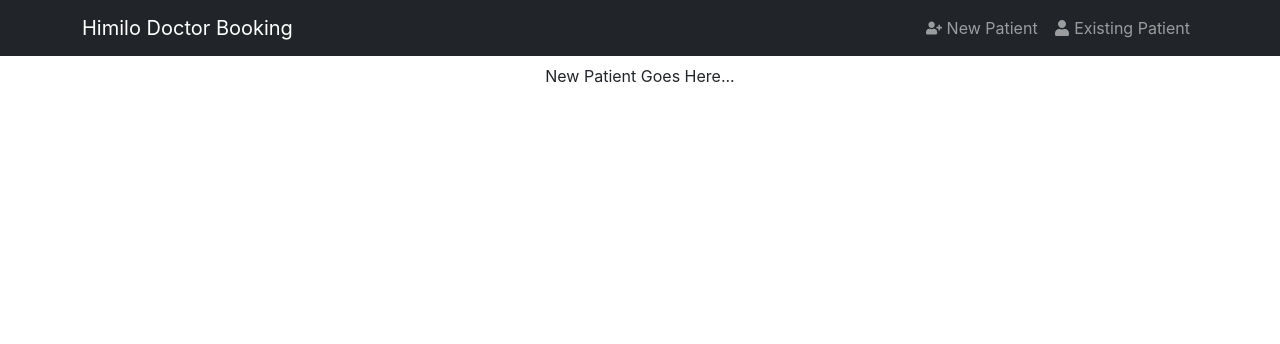
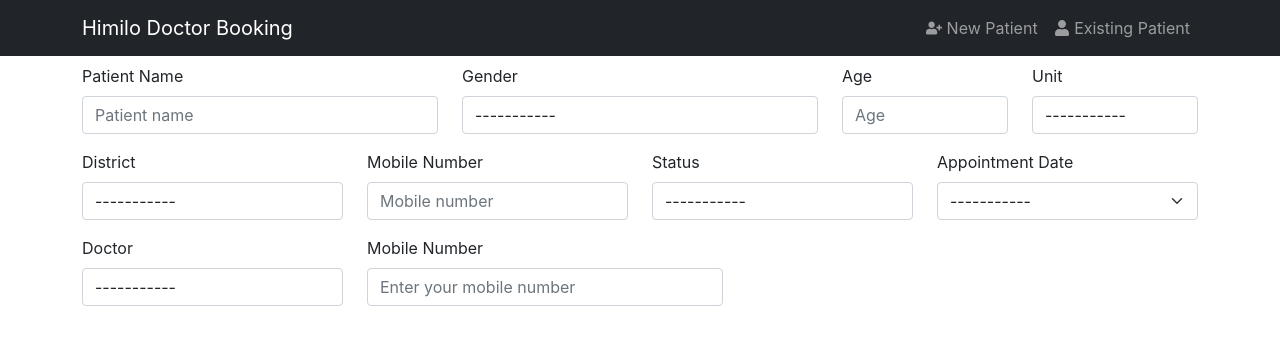
Before and after one commit to ahmaat19/himilo-online-doctor-booking, a Next.js app: page /new-patient in a window 1280 px wide. Shown: the top 344 px of the page. Built offline with nearby package versions, Linux system fonts and the light colour scheme.

Commit message:
updating prisma

```diff
--- a/pages/api/v1/doctors/index.js
+++ b/pages/api/v1/doctors/index.js
@@ -8,12 +8,14 @@
 
 export default handler.get(async (req, res) => {
   try {
-    const doctors = await prisma.doctors.findMany({where: {
-      Doctor: 'Yes',
-      Active: 'Yes',
-      WorkingDays: {contains: moment().format('dddd'),}
-    }})
-    return res.status(200).json({total: doctors.length, doctors})
+    const doctors = await prisma.doctors.findMany({
+      where: {
+        Doctor: 'Yes',
+        Active: 'Yes',
+        WorkingDays: { contains: moment().format('dddd') },
+      },
+    })
+    return res.status(200).json({ total: doctors.length, doctors })
   } catch (error) {
     throw new Error(error)
   }
--- a/pages/api/v1/patients/index.js
+++ b/pages/api/v1/patients/index.js
@@ -1,11 +1,12 @@
 import nc from 'next-connect'
-import { PrismaClient } from '@prisma/client'
+import { Prisma, PrismaClient } from '@prisma/client'
+import moment from 'moment'
 
 const prisma = new PrismaClient()
 
 const handler = nc()
 
-export default handler.get(async (req, res) => {
+handler.get(async (req, res) => {
   const search = req.query.search
   if (search.length < 5)
     return res.status(404).json({
@@ -31,3 +32,86 @@
     throw new Error(error)
   }
 })
+
+handler.post(async (req, res) => {
+  const {
+    PatientID,
+    DoctorID,
+    UserName,
+    PatientType,
+    Tel,
+    BookingTel,
+    Status,
+    Date,
+    DateAdded,
+    AddedBy,
+    Booked,
+  } = req.body
+
+  const doctor = await prisma.doctors.findMany({
+    where: {
+      DoctorID,
+      Doctor: 'Yes',
+      Active: 'Yes',
+      WorkingDays: { contains: moment().format('dddd') },
+    },
+  })
+
+  try {
+    if (doctor.length > 0) {
+      const data = {
+        PatientID,
+        DoctorID,
+        UserName,
+        PatientType,
+        Cost: doctor[0].Cost,
+        Tel,
+        BookingTel,
+        Status,
+        Date: moment(Date).format(),
+        DateAdded: moment(DateAdded).format(),
+        AddedBy,
+      }
+
+      // console.log(data)
+
+      const pat = await prisma.$queryRaw(
+        Prisma.sql`INSERT INTO DoctorAssignation (PatientID,
+          DoctorID,
+          UserName,
+          PatientType,
+          Cost,
+          Tel,
+          BookingTel,
+          Status,
+          Date,
+          DateAdded,
+          AddedBy) VALUES (${PatientID},
+            ${DoctorID},
+            ${UserName},
+            ${PatientType},
+            ${doctor[0].Cost},
+            ${Tel},
+            ${BookingTel},
+            ${Status},
+           ${Date}, ${DateAdded},
+            ${AddedBy})`
+      )
+      console.log(pat)
+
+      // const patient = await prisma.town.create({
+      //   data,
+      // })
+
+      return res.status(200).json(pat)
+    } else {
+      return res
+        .status(404)
+        .json({ status: '404', message: 'Doctor not found' })
+    }
+  } catch (error) {
+    throw new Error(error)
+  }
+})
+
+export default handler
--- a/pages/new-patient.js
+++ b/pages/new-patient.js
@@ -1,7 +1,178 @@
+import moment from 'moment'
 import React from 'react'
 
 const NewPatient = () => {
-  return <div className='text-center'>New Patient Goes Here...</div>
+  const toDay = new Date()
+  return (
+    <div className='row'>
+      <div className='col-md-4 col-12'>
+        <div className='mb-3'>
+          <label htmlFor='name' className='form-label'>
+            Patient Name
+          </label>
+          <input
+            type='text'
+            name='Name'
+            className='form-control'
+            id='name'
+            placeholder='Patient name'
+          />
+        </div>
+      </div>
+      <div className='col-md-4 col-12'>
+        <div className='mb-3'>
+          <label htmlFor='name' className='form-label'>
+            Gender
+          </label>
+          <select
+            className='form-control'
+            id='name'
+            name='Gender'
+            placeholder='Patient name'
+          >
+            <option value=''>-----------</option>
+            <option value='Male'>Male</option>
+            <option value='Female'>Female</option>
+          </select>
+        </div>
+      </div>
+      <div className='col-md-2 col-6'>
+        <div className='mb-3'>
+          <label htmlFor='name' className='form-label'>
+            Age
+          </label>
+          <input
+            type='Number'
+            name='Age'
+            className='form-control'
+            id='name'
+            placeholder='Age'
+          />
+        </div>
+      </div>
+      <div className='col-md-2 col-6'>
+        <div className='mb-3'>
+          <label htmlFor='name' className='form-label'>
+            Unit
+          </label>
+          <select
+            className='form-control'
+            name='Unit'
+            id='name'
+            placeholder='Age unit'
+          >
+            <option value=''>-----------</option>
+            <option value='Years'>Years</option>
+            <option value='Months'>Months</option>
+            <option value='Days'>Days</option>
+          </select>
+        </div>
+      </div>
+      <div className='col-md-3 col-6'>
+        <div className='mb-3'>
+          <label htmlFor='name' className='form-label'>
+            District
+          </label>
+          <select
+            className='form-control'
+            name='District'
+            id='name'
+            placeholder='District'
+          >
+            <option value=''>-----------</option>
+            <option value='Dharkeynley'>Dharkeynley</option>
+            <option value='Wadajir'>Wadajir</option>
+            <option value='Waberi'>Waberi</option>
+          </select>
+        </div>
+      </div>
+      <div className='col-md-3 col-6'>
+        <div className='mb-3'>
+          <label htmlFor='name' className='form-label'>
+            Mobile Number
+          </label>
+          <input
+            type='Number'
+            name='Tel'
+            className='form-control'
+            id='name'
+            placeholder='Mobile number'
+          />
+        </div>
+      </div>
+      <div className='col-md-3 col-6'>
+        <div className='mb-3'>
+          <label htmlFor='name' className='form-label'>
+            Status
+          </label>
+          <select
+            className='form-control'
+            name='Status'
+            id='name'
+            placeholder='Status'
+          >
+            <option value=''>-----------</option>
+            <option value='Child'>Child</option>
+            <option value='Single'>Single</option>
+            <option value='Married'>Married</option>
+          </select>
+        </div>
+      </div>
+      <div className='col-md-3 col-6'>
+        <div className='mb-3'>
+          <label htmlFor='mobile' className='form-label'>
+            Appointment Date
+          </label>
+          <select
+            type='number'
+            className='form-select'
+            id='mobile'
+            name='Appointment'
+          >
+            <option value=''>-----------</option>
+            <option value={moment(toDay).format('YYYY-MM-DD')}>
+              {moment(toDay).format('YYYY-MM-DD')}
+            </option>
+            <option value={moment(toDay).format('YYYY-MM-DD')}>
+              {moment(toDay).add(1, 'days').format('YYYY-MM-DD')}
+            </option>
+          </select>
+        </div>
+      </div>
+      <div className='col-md-3 col-6'>
+        <div className='mb-3'>
+          <label htmlFor='name' className='form-label'>
+            Doctor
+          </label>
+          <select
+            className='form-control'
+            name='DoctorID'
+            id='name'
+            placeholder='Doctor'
+          >
+            <option value=''>-----------</option>
+            <option value='Ahmed'>Ahmed</option>
+            <option value='Ali'>Ali</option>
+            <option value='Hassan'>Hassan</option>
+          </select>
+        </div>
+      </div>
+      <div className='col-md-4 col-6'>
+        <div className='mb-3'>
+          <label htmlFor='mobile' className='form-label'>
+            Mobile Number
+          </label>
+          <input
+            type='number'
+            name='billingMobile'
+            className='form-control'
+            id='mobile'
+            placeholder='Enter your mobile number'
+          />
+        </div>
+      </div>
+    </div>
+  )
 }
 
 export default NewPatient
```
Also changed, not shown: pages/appointment/[...checkout].js (+27 -7 lines), 1 other file (tests, documents, lock files or other folders).
